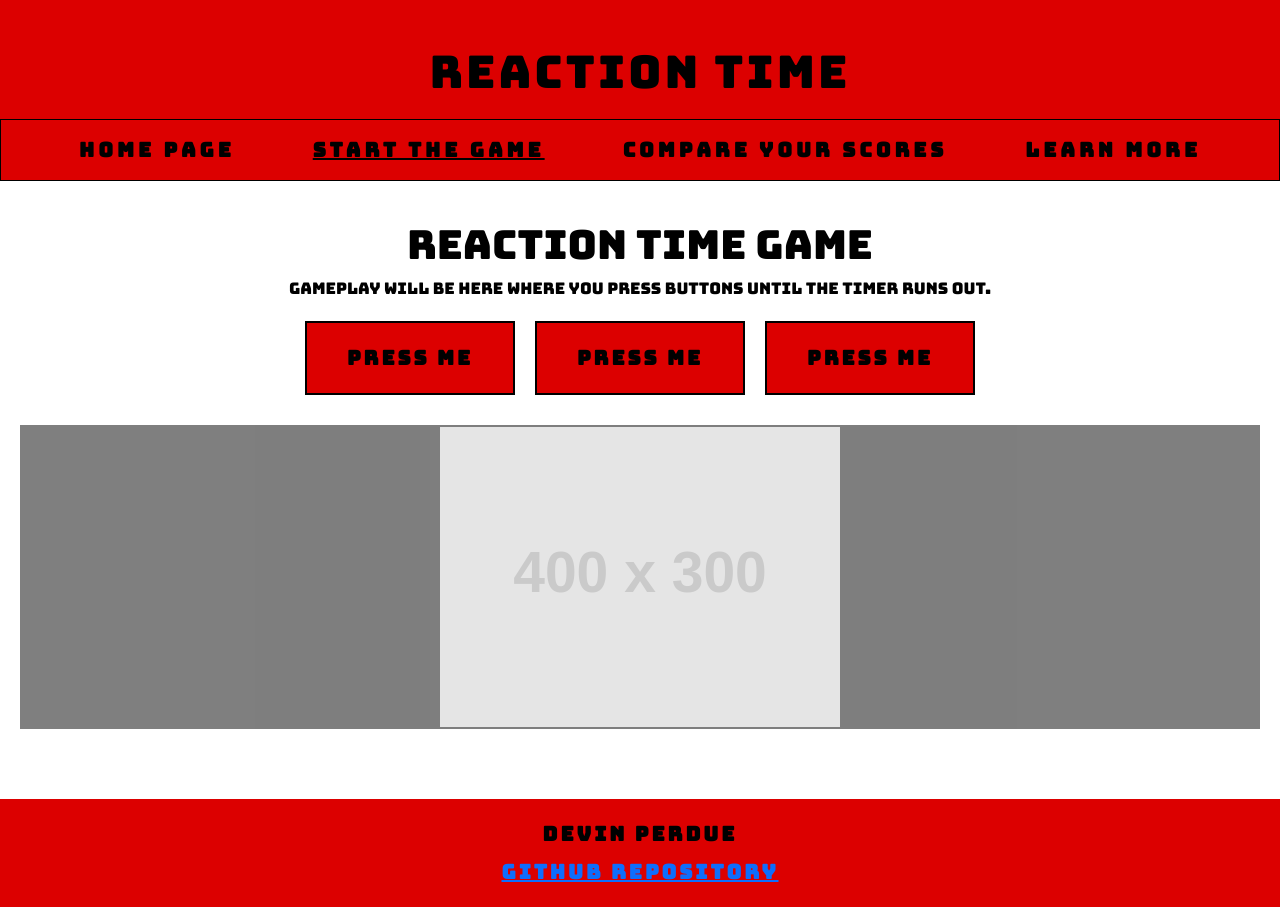
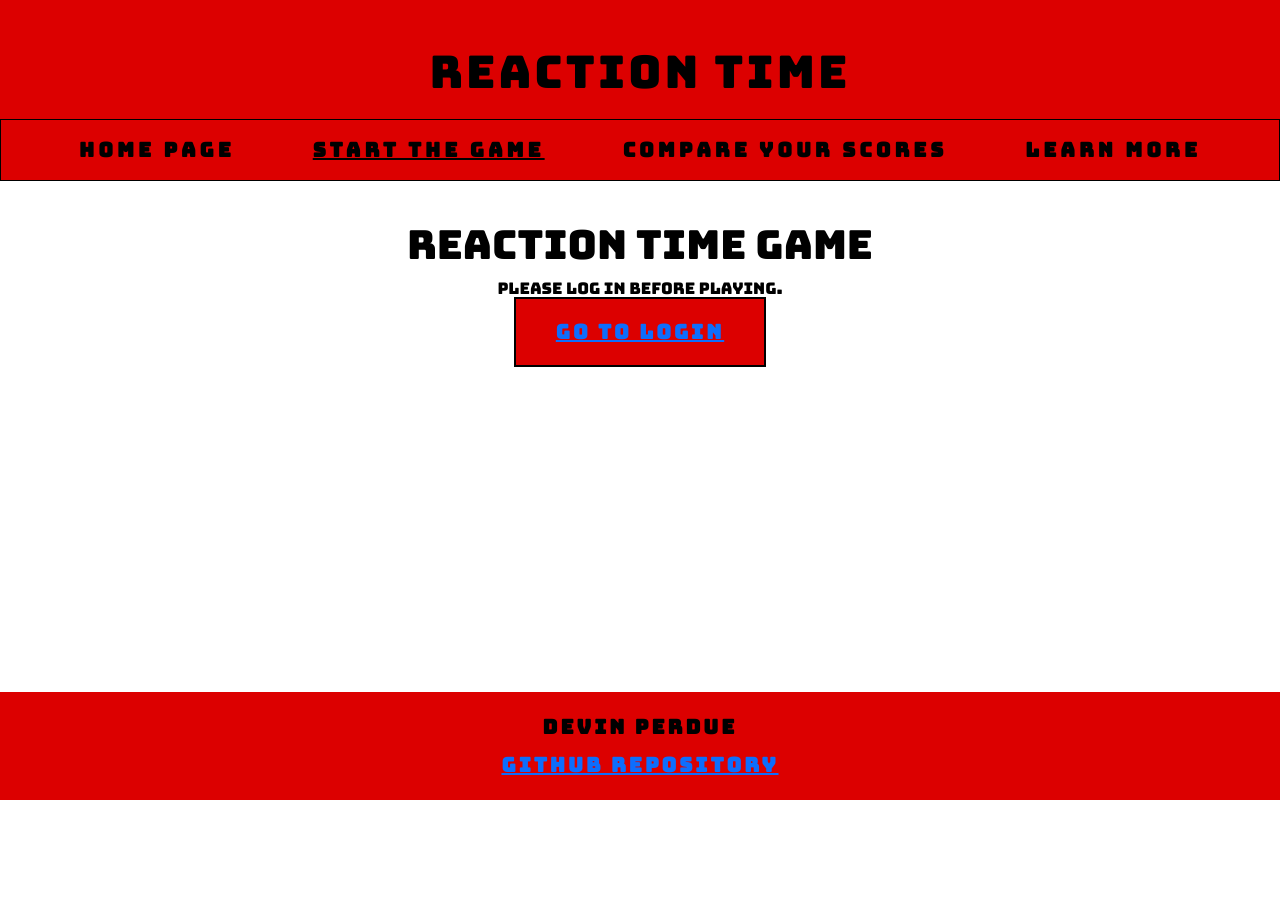
Before and after one commit to perdue-d/startup, a React (Vite) app: page /play in a window 1280 px wide. After the commit the page ends 800 px from the top, so only its background shows below. Built offline with nearby package versions, Linux system fonts and the light colour scheme.

Commit message:
okay so i made the basic framework for the game I'm not done at all and I doubt it looks or works good but I'm trying to finish most of the assignment before I bother with testing and fixing it. I imagine it works good enough for now.

```diff
--- a/src/play/play.jsx
+++ b/src/play/play.jsx
@@ -1,34 +1,140 @@
-import React from 'react';
 
-export function Play() {
+import React, { useEffect, useState } from 'react';
+import { Link } from 'react-router-dom';
+
+export function Play({ user, setScores }) {
+  const [score, setScore] = useState(0);
+  const [timeLeft, setTimeLeft] = useState(60);
+  const [status, setStatus] = useState('ready');
+  const [position, setPosition] = useState({ x: 50, y: 50 });
+  const [endTime, setEndTime] = useState(null);
+
+  function randomPosition() {
+    setPosition({
+      x: 10 + Math.random() * 80,
+      y: 12 + Math.random() * 76,
+    });
+  }
+
+  function startGame() {
+    setScore(0);
+    setTimeLeft(60);
+    randomPosition();
+    setEndTime(Date.now() + 60000);
+    setStatus('playing');
+  }
+
+  function clickTarget() {
+    if (status !== 'playing' || Date.now() >= endTime) {
+      return;
+    }
+
+    setScore((previous) => previous + 1);
+    randomPosition();
+  }
+
+  // Update the countdown during the game.
+  useEffect(() => {
+    if (status !== 'playing') {
+      return;
+    }
+
+    const timer = setInterval(() => {
+      const remaining = Math.max(
+        0,
+        Math.ceil((endTime - Date.now()) / 1000)
+      );
+
+      setTimeLeft(remaining);
+    }, 100);
+
+    return () => clearInterval(timer);
+  }, [status, endTime]);
+
+  // Finish the game and save the final score.
+  useEffect(() => {
+    if (status !== 'playing' || timeLeft > 0) {
+      return;
+    }
+
+    setScores((previous) => [
+      ...previous,
+      {
+        id: crypto.randomUUID(),
+        name: user,
+        score: score,
+        date: new Date().toISOString(),
+      },
+    ]);
+
+    setStatus('finished');
+  }, [timeLeft, status, score, user, setScores]);
+
+  if (!user) {
+    return (
+      <main className="page-content">
+        <h1>Reaction Time Game</h1>
+        <p>Please log in before playing.</p>
+        <Link className="my-button" to="/">
+          Go to Login
+        </Link>
+      </main>
+    );
+  }
+
   return (
     <main className="page-content">
       <h1>Reaction Time Game</h1>
 
-      <p>
-        Gameplay will be here where you press buttons until the timer runs out.
-      </p>
+      <h2> {user}</h2>
+      <h2>Time Remaining {timeLeft}</h2>
+      <h2> {score}</h2>
 
-      <div className="button-row">
-        <button className="my-button" type="button">
-          Press Me
-        </button>
+      {status === 'ready' && (
+        <div>
+          <p>
+            Press as fast as you can
+          </p>
 
-        <button className="my-button" type="button">
-          Press Me
-        </button>
+          <button className="my-button" onClick={startGame}>
+            Begin
+          </button>
+        </div>
+      )}
 
-        <button className="my-button" type="button">
-          Press Me
-        </button>
-      </div>
+      {status === 'playing' && (
+        <div className="game-area">
+          <button
+            className="game-target"
+            onClick={clickTarget}
+            style={{
+              left: `${position.x}%`,
+              top: `${position.y}%`,
+            }}
+            aria-label="Click reaction target"
+          >
+            CLICK!
+          </button>
+        </div>
+      )}
 
-      <div className="placeholder">
-        <img
-          src="https://placehold.co/400x300"
-          alt="Placeholder"
-        />
-      </div>
+      {status === 'finished' && (
+        <div>
+          <h2>Your Done</h2>
+          <h2>Final Score: {score}</h2>
+          <p>This will be Remembered.</p>
+
+          <div className="button-row">
+            <button className="my-button" onClick={startGame}>
+              Play Again
+            </button>
+
+            <Link className="my-button" to="/scores">
+              View Leaderboard
+            </Link>
+          </div>
+        </div>
+      )}
     </main>
   );
 }
```
